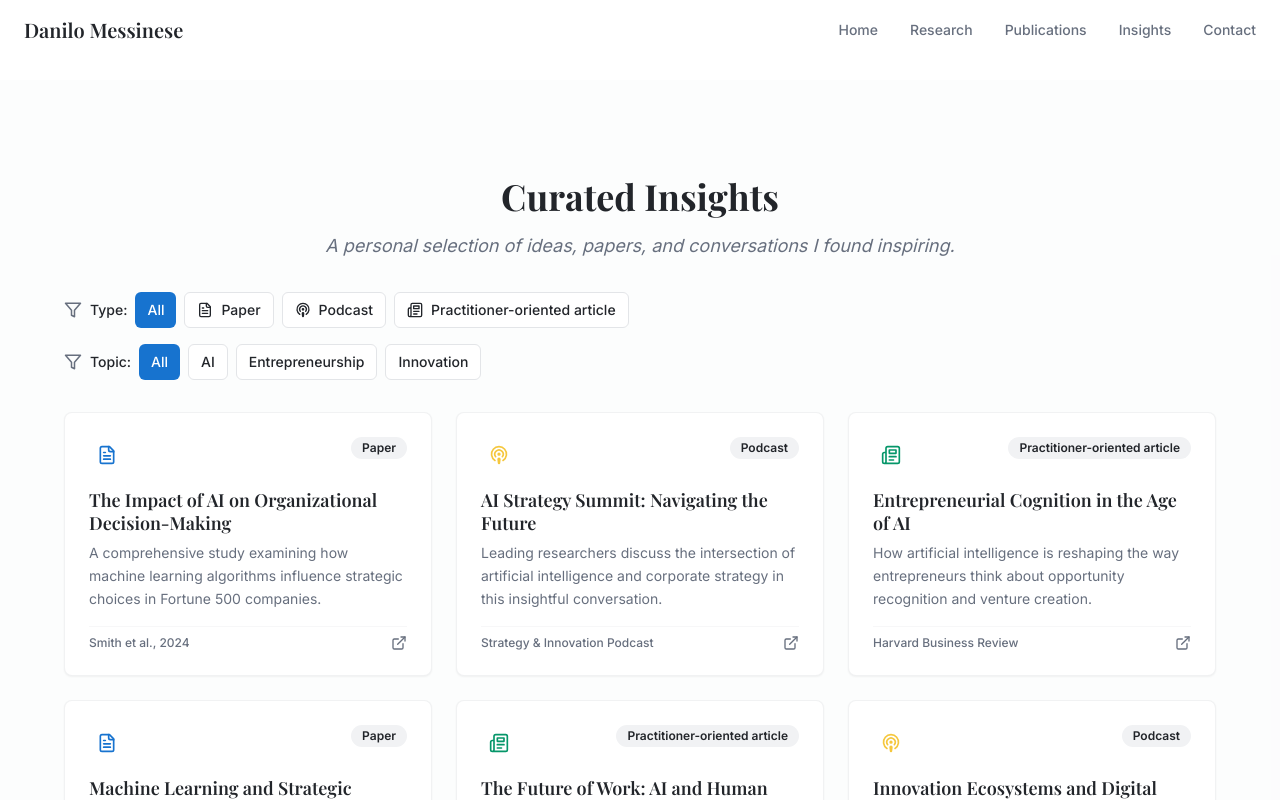
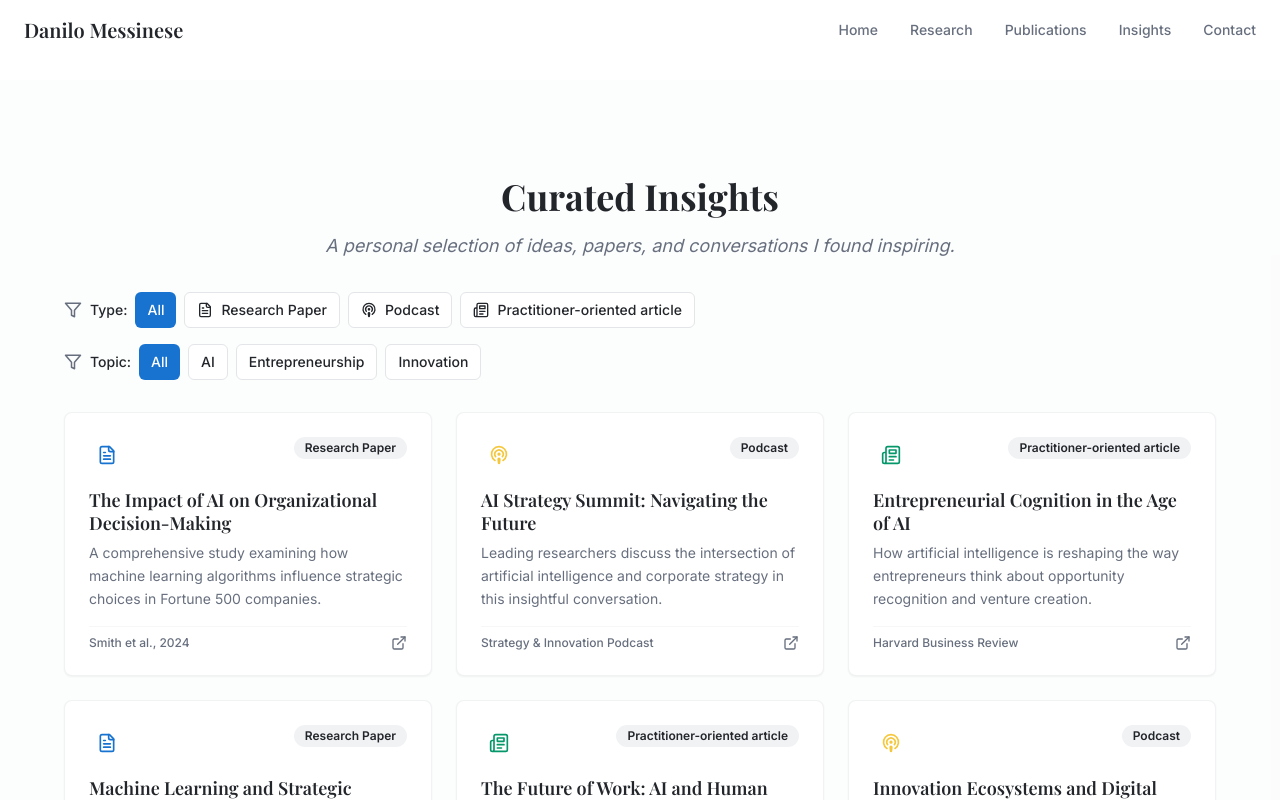
Before and after one commit to MessineseDanilo/innovate-academics, a React (Vite) app: page /insights in a window 1280 px wide. Shown: the top 800 px of the page. Built offline with nearby package versions, Linux system fonts and the light colour scheme; the HTML template or start-up script is replaced by a standard one.

Commit message:
Change "Paper" filter to "Research Paper"

```diff
--- a/src/components/CuratedInsights.tsx
+++ b/src/components/CuratedInsights.tsx
@@ -17,7 +17,7 @@ const CuratedInsights = () => {
       author: "Smith et al., 2024",
       link: "#",
       color: "text-primary",
-      badge: "Paper",
+      badge: "Research Paper",
       topics: ["AI", "Innovation"],
     },
     {
@@ -50,7 +50,7 @@ const CuratedInsights = () => {
       author: "Johnson & Lee, 2024",
       link: "#",
       color: "text-primary",
-      badge: "Paper",
+      badge: "Research Paper",
       topics: ["AI", "Innovation"],
     },
     {
@@ -78,7 +78,7 @@ const CuratedInsights = () => {
   ];
 
   const types = [
-    { value: "paper", label: "Paper", icon: FileText },
+    { value: "paper", label: "Research Paper", icon: FileText },
     { value: "podcast", label: "Podcast", icon: Podcast },
     { value: "article", label: "Practitioner-oriented article", icon: Newspaper },
   ];
```
